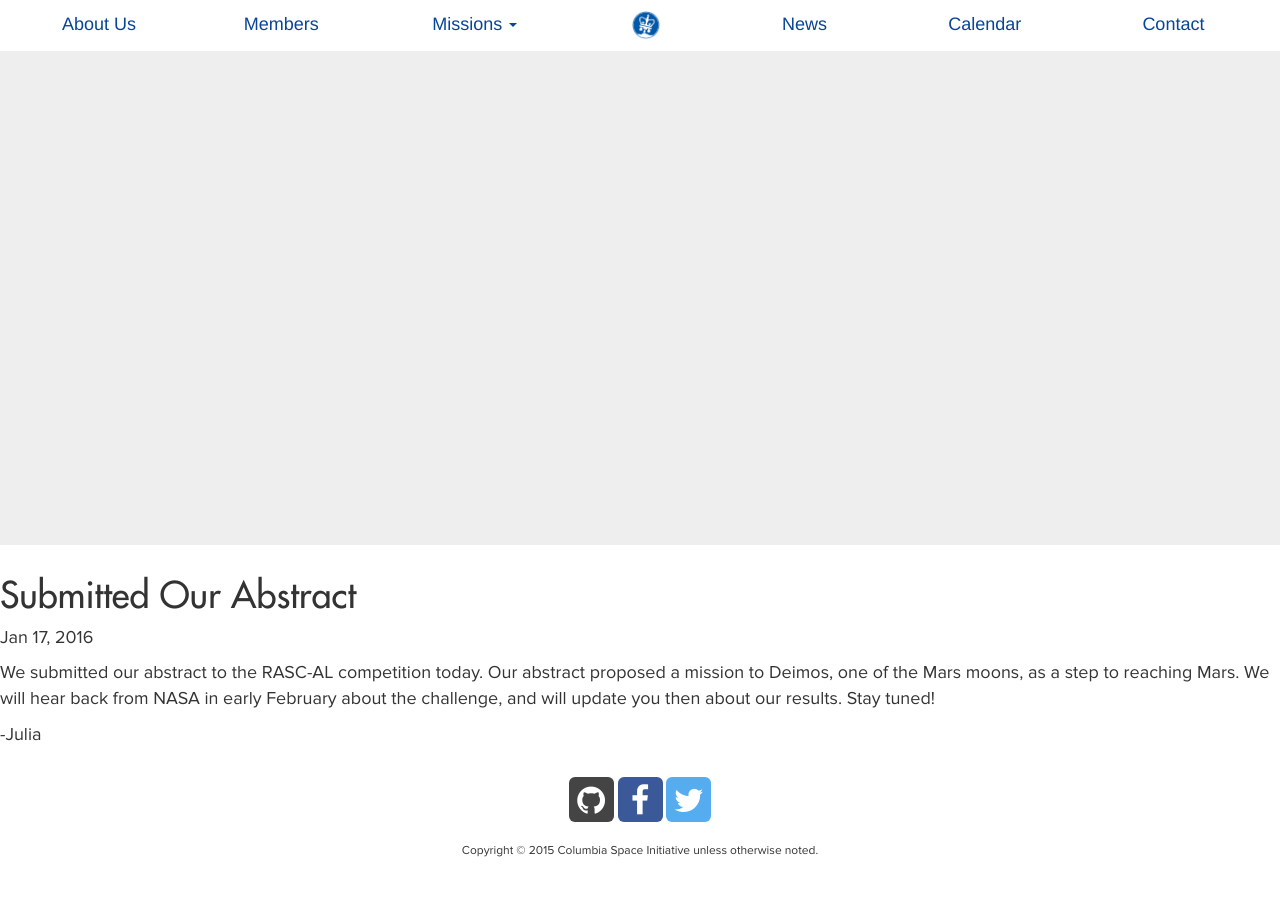
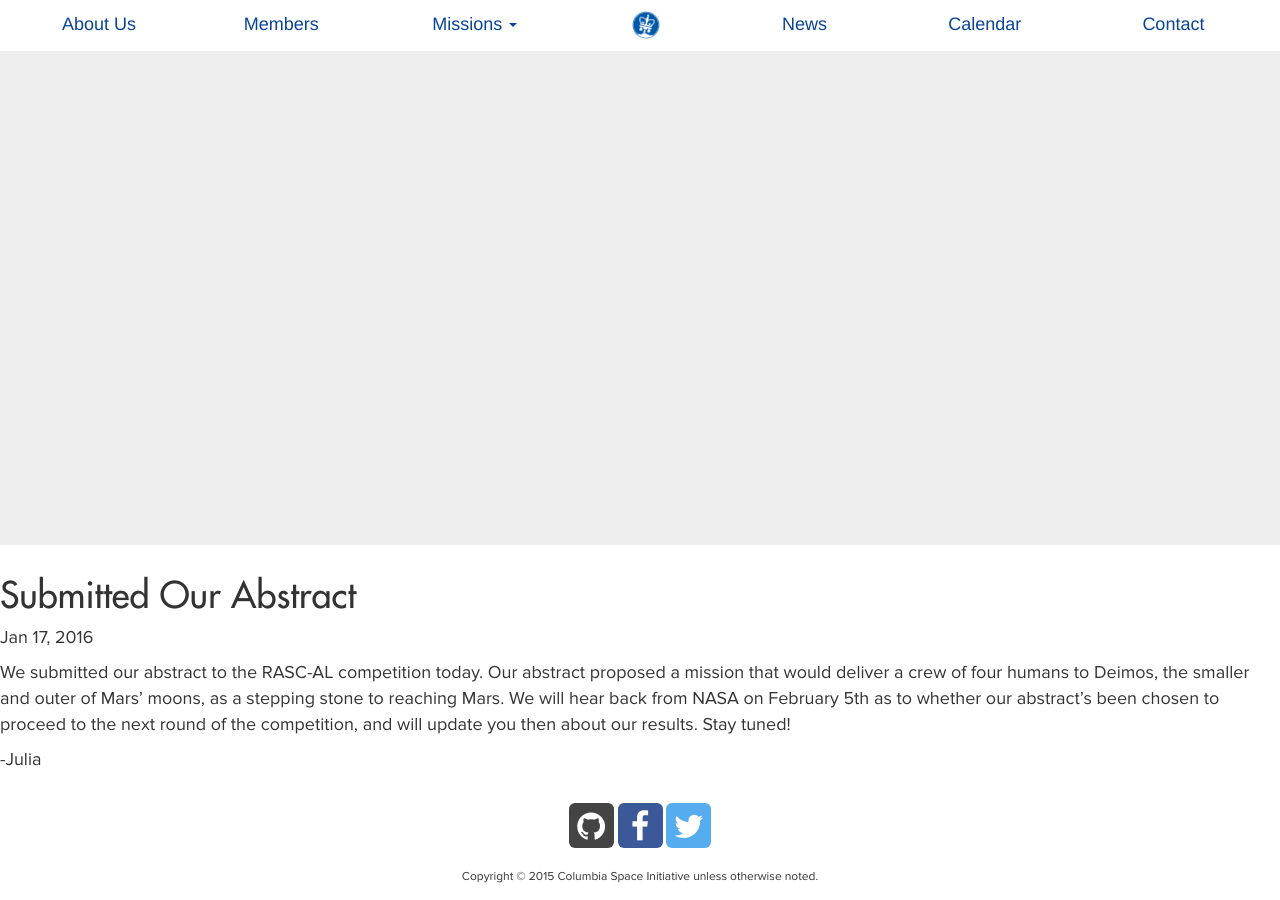
Before and after one commit to columbiaspace/columbiaspace.org, a Jekyll site: the page built from _posts/2016-1-17-rascal-submitted-abstract.markdown, in a window 1280 px wide and 900 px high, scrolled down 355 px. Built offline with Jekyll 4.4.1, drawn with Linux system fonts in a browser that asks for light colours; nearby versions of some CDN libraries; Markdown is read by kramdown in place of the engine named in the settings; comment, search, counter and statistics services are not loaded; before the commit the page ends 1230 px from its top, so only the background shows below that.

Commit message:
Update 2016-1-17-rascal-submitted-abstract.markdown

```diff
--- a/_posts/2016-1-17-rascal-submitted-abstract.markdown
+++ b/_posts/2016-1-17-rascal-submitted-abstract.markdown
@@ -4,6 +4,6 @@ title:  "Submitted Our Abstract"
 date:   2016-1-17
 categories: rascal
 ---
-We submitted our abstract to the RASC-AL competition today. Our abstract proposed a mission to Deimos, one of the Mars moons, as a step to reaching Mars. We will hear back from NASA in early February about the challenge, and will update you then about our results. Stay tuned!
+We submitted our abstract to the RASC-AL competition today. Our abstract proposed a mission that would deliver a crew of four humans to Deimos, the smaller and outer of Mars’ moons, as a stepping stone to reaching Mars. We will hear back from NASA on February 5th as to whether our abstract’s been chosen to proceed to the next round of the competition, and will update you then about our results. Stay tuned!
 
 -Julia
```
